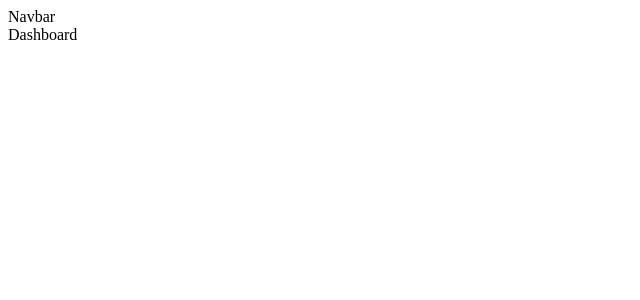
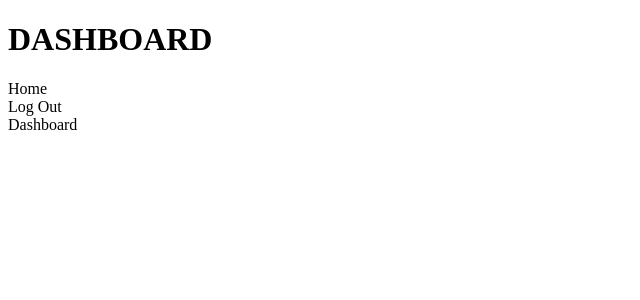
Before and after one commit to aidannairn/jwt-authentication, a React (Create React App) app: page /dashboard in a window 1280 px wide. Shown: the top 300 px of the page, without its empty margins (0-640 px from the left). Built offline with nearby package versions, Linux system fonts and the light colour scheme.

Commit message:
Use navbar logout button to log the current user out.

```diff
--- a/src/components/Navbar.js
+++ b/src/components/Navbar.js
@@ -3,8 +3,27 @@ import axios from 'axios';
 import { useNavigate } from 'react-router-dom';
 
 const Navbar = () => {
+  const navigate = useNavigate()
+
+  const handleUserLogout = async () => {
+    try {
+      await axios.delete('/logout')
+      navigate('/', { replace: true })
+    } catch (error) {
+      if (error) console.log(error.response.data)
+    }
+  }
+
   return (
-    <div>Navbar</div>
+    <div id="navbar-container">
+      <h1>DASHBOARD</h1>
+      <div className="nav-btn">
+        Home
+      </div>
+      <div className="nav-btn" onClick={handleUserLogout}>
+        Log Out
+      </div>
+    </div>
   )
 }
 
```
